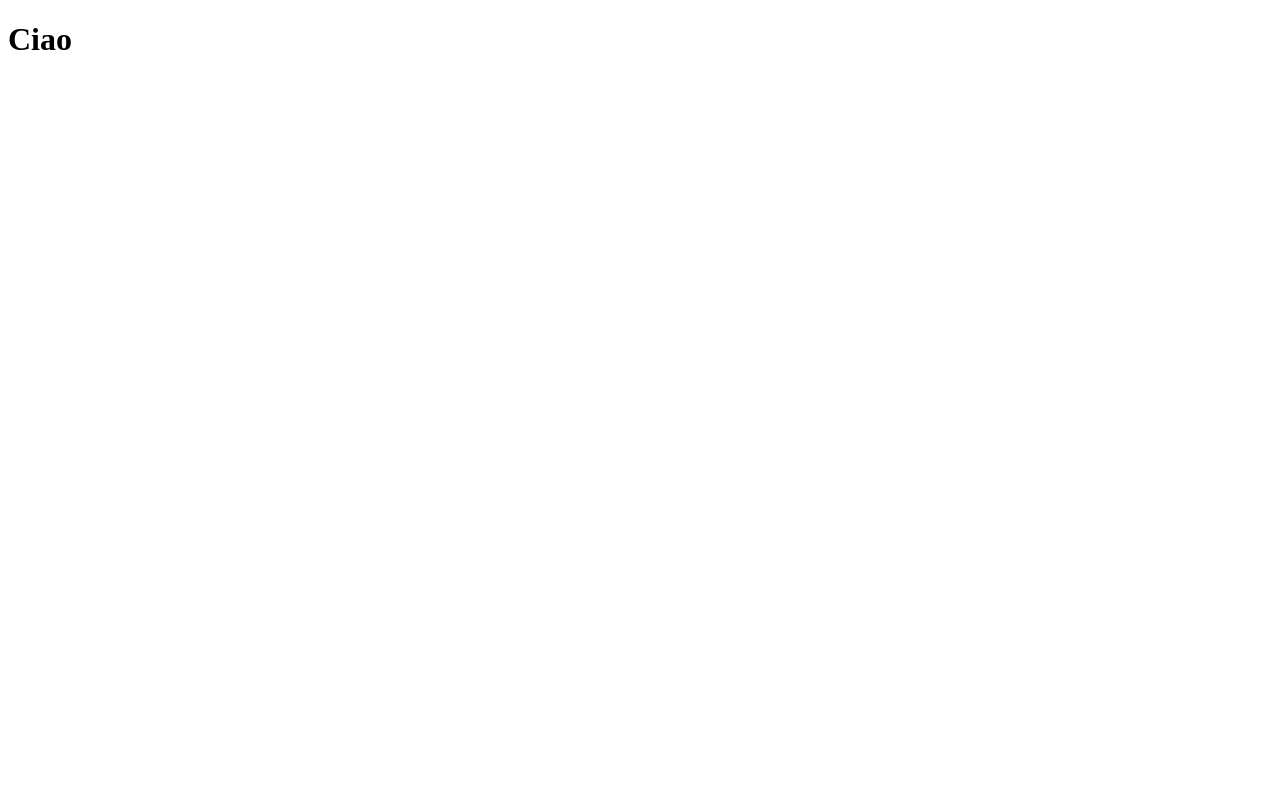
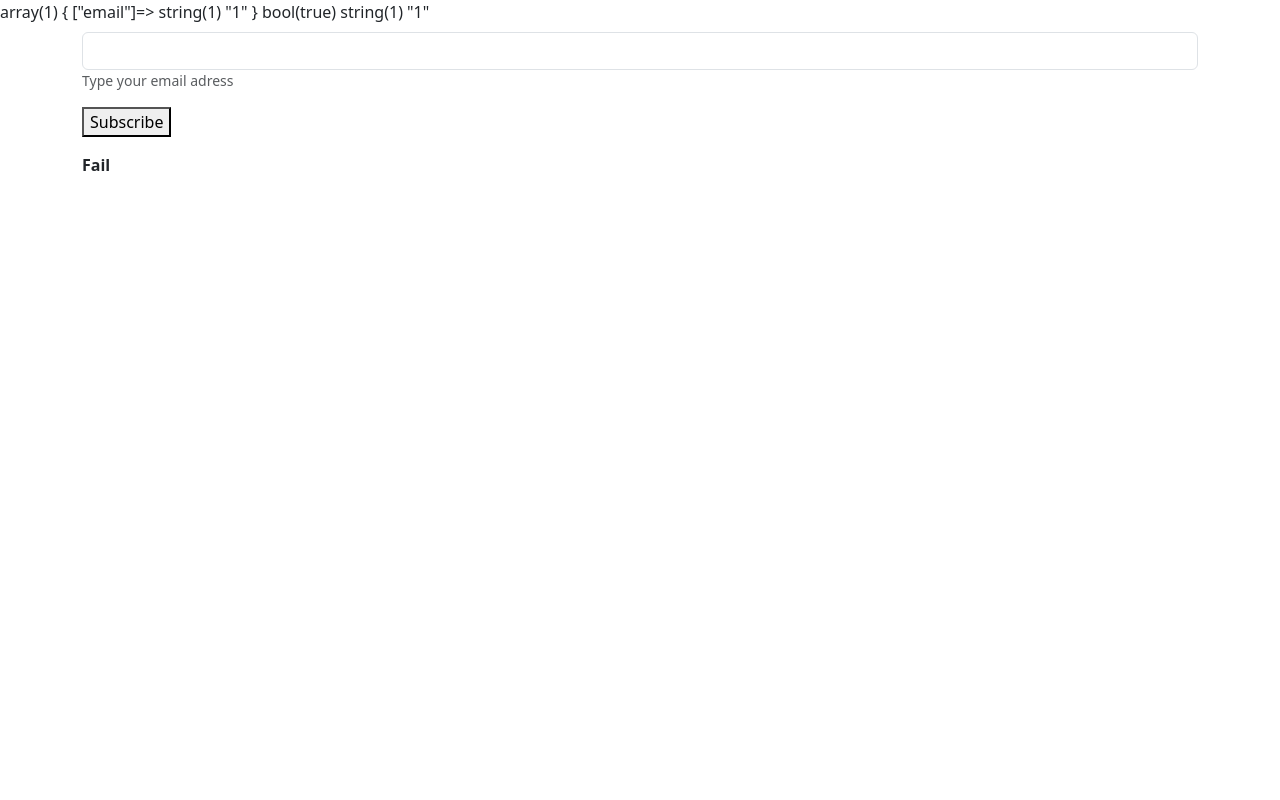
Before and after one commit to mattemutti/php-iscrizione-newsletter, a PHP site: page /?email=1 in a window 1280 px wide. Before the commit the page is almost empty. Run offline with PHP 8.4, Linux system fonts and the light colour scheme.

Commit message:
check control email

```diff
--- a/index.php
+++ b/index.php
@@ -1,25 +1,94 @@
 <?php
 
-$message = 'Ciao';
+// stampo in pagina l'array della mail letta dall'input tramite get dopo aver premito il bottone
+var_dump($_GET);
+// valore booleano se la mail è presente nell'array
+var_dump(isset($_GET['email']));
+
+// salvo la mail in una variabile
+$email = $_GET['email'];
+
+
+// condizione che controlla se la mail è presente
+if (isset($_GET['email'])) {
+	//se presente allora leggi la variabile
+	var_dump($email);
+	//controllare se all'interno della mail abbiamo '@' e '.'
+	if (str_contains($email, '@') && str_contains($email, '.')) {
+		$message = 'ok';
+	} else {
+		$message = 'Fail';
+	}
+
+
+
+
+
+
+
+}
+
+
 
 
 ?>
 
 <!DOCTYPE html>
 <html lang="en">
+
 <head>
 	<meta charset="UTF-8">
 	<meta name="viewport" content="width=device-width, initial-scale=1.0">
 	<title>Newsletter</title>
+	<link href="https://cdn.jsdelivr.net/npm/bootstrap@5.3.3/dist/css/bootstrap.min.css" rel="stylesheet"
+		integrity="sha384-QWTKZyjpPEjISv5WaRU9OFeRpok6YctnYmDr5pNlyT2bRjXh0JMhjY6hW+ALEwIH" crossorigin="anonymous">
 </head>
+
 <body>
 
-<h1><?= $message ?></h1>
+
+	<main>
+
+
+		<section class="newsletter">
+			<div class="container">
+				<div class="row">
+					<div class="col">
+						<form action="" method="get">
+							<div class="mb-3">
+								<label for="" class="form-label"></label>
+								<input type="text" class="form-control" name="email" id="email"
+									aria-describedby="helpId" placeholder="" />
+								<small id="emailHelper" class="form-text text-muted">Type your email adress</small>
+							</div>
+							<button type="submit">Subscribe</button>
+						</form>
+					</div>
+				</div>
+			</div>
+		</section>
+
+		<!-- Se nella variabile $message è presente qualcosa stampiamo ilsuo contenuto-->
+		<?php if (isset($message)): ?>
+			<div class="container">
+				<div class="row">
+					<div class="col">
+						<strong><?= $message ?></strong>
+					</div>
+				</div>
+			</div>
+		<?php endif; ?>
 
 
 
 
 
+	</main>
 
+
+	<script src="https://cdn.jsdelivr.net/npm/bootstrap@5.3.3/dist/js/bootstrap.bundle.min.js"
+		integrity="sha384-YvpcrYf0tY3lHB60NNkmXc5s9fDVZLESaAA55NDzOxhy9GkcIdslK1eN7N6jIeHz"
+		crossorigin="anonymous"></script>
 </body>
+
 </html>
```
